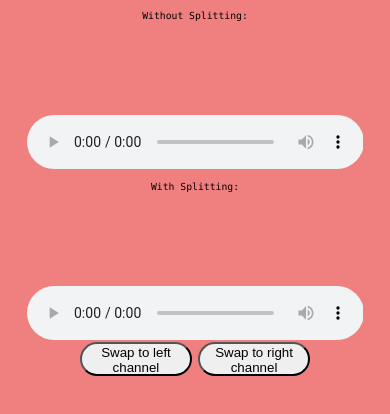
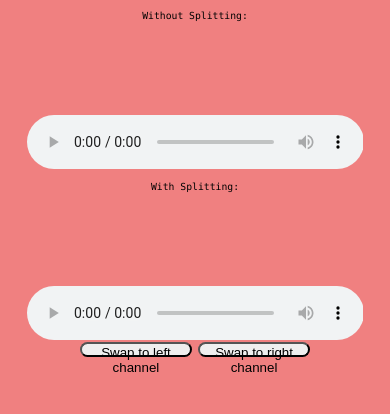
Before and after one commit to grahamfalconer/webaudio-api-learning, a plain HTML site: page index.html in a window 390 px wide. Drawn offline with Linux system fonts and the light colour scheme.

Commit message:
made css responsive

```diff
--- a/index.css
+++ b/index.css
@@ -14,6 +14,6 @@ audio {
 button {
   display: inline-block;
   width: 30%;
-  height: 4vh;
+  height: 4vw;
   border-radius: 20vw;
 }
```
